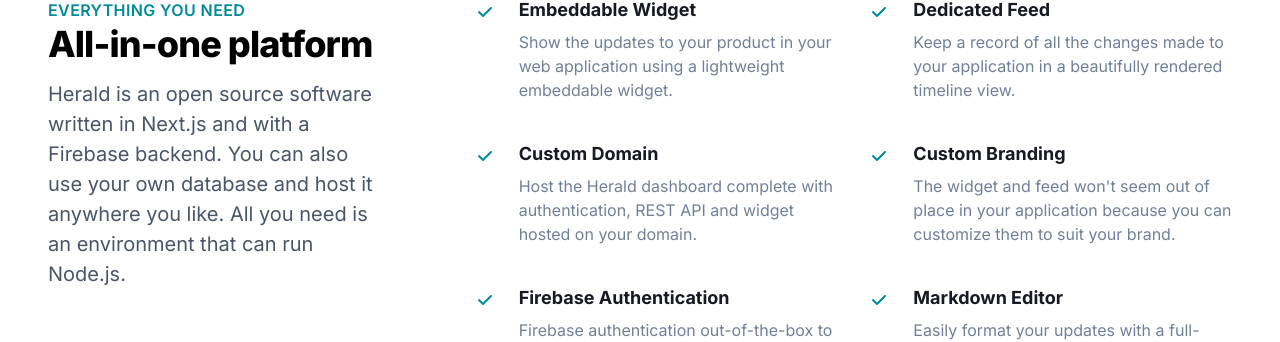
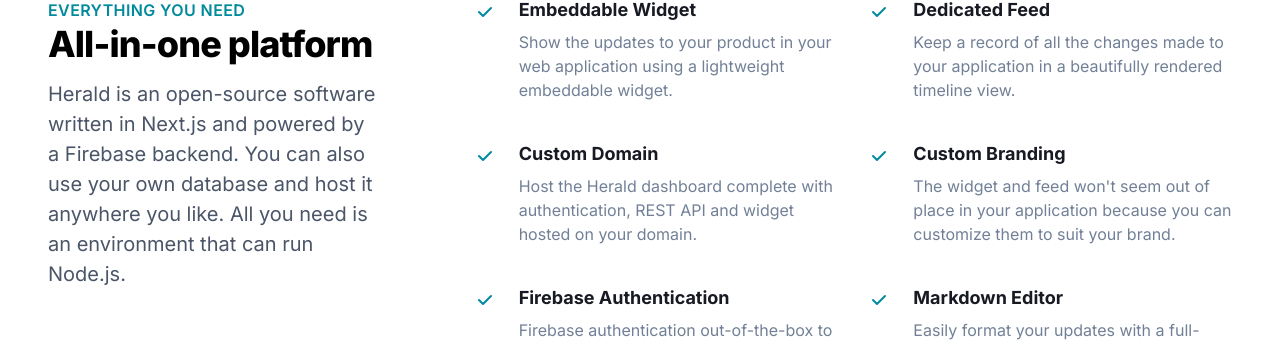
Before and after one commit to 0xi4o/useherald.com, a Next.js app: page / in a window 1280 px wide. Shown: the part 799-1141 px from the top of the page. Built offline with nearby package versions, Linux system fonts and the light colour scheme.

Commit message:
Update feature section description

```diff
--- a/components/common/Feature.js
+++ b/components/common/Feature.js
@@ -99,10 +99,10 @@
 							textAlign={{ base: 'center', sm: 'left' }}
 							color={useColorModeValue('gray.600', 'gray.500')}
 						>
-							Herald is an open source software written in Next.js
-							and with a Firebase backend. You can also use your
-							own database and host it anywhere you like. All you
-							need is an environment that can run Node.js.
+							Herald is an open-source software written in Next.js
+							and powered by a Firebase backend. You can also use
+							your own database and host it anywhere you like. All
+							you need is an environment that can run Node.js.
 						</chakra.p>
 					</Box>
 					<GridItem colSpan={2}>
```
Also changed, not shown: sidebar.json (indentation only).
